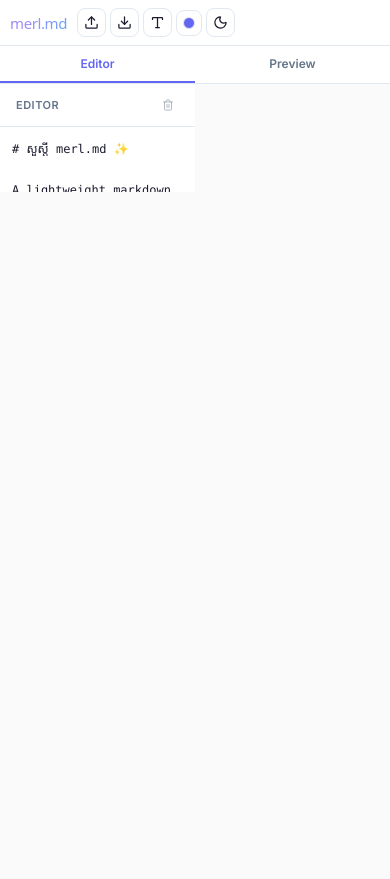
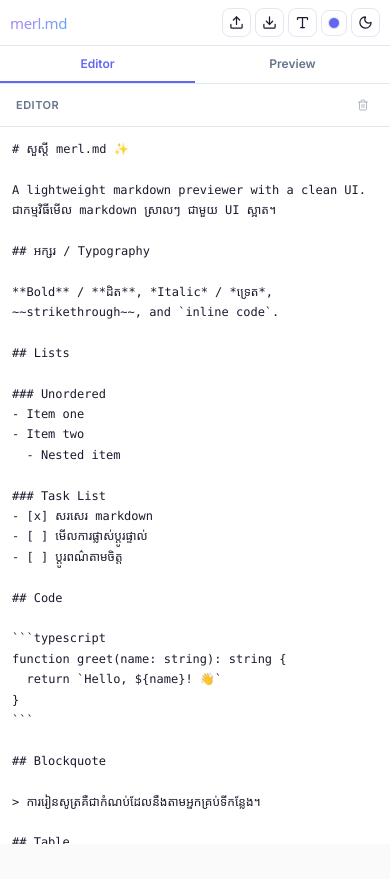
Before and after one commit to Lachsokhour/merl.md, a React (Vite) app: page / in a window 390 px wide. After the commit the page ends 850 px from the top, so only its background shows below. Built offline with nearby package versions, Linux system fonts and the light colour scheme.

Commit message:
feat: improve toolbar layout, responsive popovers, and positioning logic

```diff
--- a/src/App.tsx
+++ b/src/App.tsx
@@ -438,7 +438,7 @@ ${innerHtml}
   }, [content])
 
   return (
-    <div>
+    <div className="app-root">
       <Toolbar
         theme={theme}
         onToggleTheme={toggleTheme}
--- a/src/components/AccentPicker.tsx
+++ b/src/components/AccentPicker.tsx
@@ -1,5 +1,9 @@
-import { useState, useRef, useEffect } from 'react'
+import { useState, useRef, useEffect, useCallback } from 'react'
+import { createPortal } from 'react-dom'
 import { Check } from 'lucide-react'
+
+const PANEL_WIDTH = 190
+const PAD = 8
 
 interface AccentPickerProps {
   accentColor: string | null
@@ -16,9 +20,29 @@ export default function AccentPicker({ accentColor, onChangeAccentColor }: Accen
   const [open, setOpen] = useState(false)
   const panelRef = useRef<HTMLDivElement>(null)
   const btnRef = useRef<HTMLButtonElement>(null)
+  const [pos, setPos] = useState({ top: 0, left: 0 })
+
+  const updatePos = useCallback(() => {
+    const btn = btnRef.current
+    if (!btn) return
+    const r = btn.getBoundingClientRect()
+    const cw = document.documentElement.clientWidth
+    const pw = PANEL_WIDTH
+    const center = r.left + r.width / 2
+    let left: number
+    if (center > cw / 2) {
+      left = r.right - pw
+    } else {
+      left = r.left
+    }
+    left = Math.max(PAD, Math.min(left, cw - pw - PAD))
+    setPos({ top: r.bottom + 6, left })
+  }, [])
 
   useEffect(() => {
     if (!open) return
+    updatePos()
+
     function onDown(e: MouseEvent) {
       if (panelRef.current?.contains(e.target as Node)) return
       if (btnRef.current?.contains(e.target as Node)) return
@@ -26,7 +50,7 @@ export default function AccentPicker({ accentColor, onChangeAccentColor }: Accen
     }
     document.addEventListener('mousedown', onDown)
     return () => document.removeEventListener('mousedown', onDown)
-  }, [open])
+  }, [open, updatePos])
 
   return (
     <div style={{ position: 'relative' }}>
@@ -50,8 +74,12 @@ export default function AccentPicker({ accentColor, onChangeAccentColor }: Accen
         <span className="toolbar-btn-label">Accent</span>
       </button>
 
-      {open && (
-        <div ref={panelRef} className="font-panel" style={{ minWidth: 190, right: 0 }}>
+      {open && createPortal(
+        <div
+          ref={panelRef}
+          className="font-panel"
+          style={{ position: 'fixed', top: pos.top, left: pos.left, zIndex: 1000, minWidth: PANEL_WIDTH }}
+        >
           <div style={{ fontSize: 11, fontWeight: 600, textTransform: 'uppercase', letterSpacing: '0.4px', color: 'var(--text2)', marginBottom: 8 }}>
             Accent Color
           </div>
@@ -109,7 +137,8 @@ export default function AccentPicker({ accentColor, onChangeAccentColor }: Accen
               Reset to default
             </button>
           )}
-        </div>
+        </div>,
+        document.body
       )}
     </div>
   )
--- a/src/components/FontSettings.tsx
+++ b/src/components/FontSettings.tsx
@@ -1,6 +1,10 @@
-import { useState, useRef, useEffect } from 'react'
+import { useState, useRef, useEffect, useCallback } from 'react'
+import { createPortal } from 'react-dom'
 import { Type } from 'lucide-react'
 import { ENGLISH_FONTS, KHMER_FONTS } from '../fonts'
+
+const PANEL_WIDTH = 210
+const PAD = 8
 
 interface FontSettingsProps {
   englishFont: string
@@ -18,9 +22,29 @@ export default function FontSettings({
   const [open, setOpen] = useState(false)
   const panelRef = useRef<HTMLDivElement>(null)
   const btnRef = useRef<HTMLButtonElement>(null)
+  const [pos, setPos] = useState({ top: 0, left: 0 })
+
+  const updatePos = useCallback(() => {
+    const btn = btnRef.current
+    if (!btn) return
+    const r = btn.getBoundingClientRect()
+    const cw = document.documentElement.clientWidth
+    const pw = PANEL_WIDTH
+    const center = r.left + r.width / 2
+    let left: number
+    if (center > cw / 2) {
+      left = r.right - pw
+    } else {
+      left = r.left
+    }
+    left = Math.max(PAD, Math.min(left, cw - pw - PAD))
+    setPos({ top: r.bottom + 6, left })
+  }, [])
 
   useEffect(() => {
     if (!open) return
+    updatePos()
+
     function handleClick(e: MouseEvent) {
       if (
         panelRef.current && !panelRef.current.contains(e.target as Node) &&
@@ -31,7 +55,7 @@ export default function FontSettings({
     }
     document.addEventListener('mousedown', handleClick)
     return () => document.removeEventListener('mousedown', handleClick)
-  }, [open])
+  }, [open, updatePos])
 
   return (
     <div style={{ position: 'relative' }}>
@@ -45,8 +69,12 @@ export default function FontSettings({
         <span className="toolbar-btn-label">Font</span>
       </button>
 
-      {open && (
-        <div ref={panelRef} className="font-panel">
+      {open && createPortal(
+        <div
+          ref={panelRef}
+          className="font-panel"
+          style={{ position: 'fixed', top: pos.top, left: pos.left, zIndex: 1000 }}
+        >
           <label className="font-label">
             <span>English</span>
             <select
@@ -71,7 +99,8 @@ export default function FontSettings({
               ))}
             </select>
           </label>
-        </div>
+        </div>,
+        document.body
       )}
     </div>
   )
--- a/src/components/Toolbar.tsx
+++ b/src/components/Toolbar.tsx
@@ -60,6 +60,7 @@ export default function Toolbar({
         {fileName && <small>{fileName}</small>}
       </div>
 
+      <div className="toolbar-scroll">
         <button className="toolbar-btn" onClick={handleOpen} title="Open .md file">
           <Upload size={15} />
           <span className="toolbar-btn-label">Open</span>
@@ -111,6 +112,7 @@ export default function Toolbar({
         <span className="toolbar-stats">
           {words} words · {chars} chars
         </span>
+      </div>
     </header>
   )
 }
--- a/src/index.css
+++ b/src/index.css
@@ -31,7 +31,17 @@
   padding: 0;
 }
 
-html, body, #root {
+html, body {
+  height: 100%;
+}
+
+#root {
+  height: 100%;
+}
+
+.app-root {
+  display: flex;
+  flex-direction: column;
   height: 100%;
 }
 
@@ -177,12 +187,17 @@ body {
   white-space: nowrap;
 }
 
+.toolbar-scroll {
+  display: flex;
+  align-items: center;
+  justify-content: end;
+  gap: inherit;
+  flex: 1;
+  min-width: 0;
+}
+
 /* ── Font Settings Panel ── */
 .font-panel {
-  position: absolute;
-  top: calc(100% + 6px);
-  right: 0;
-  z-index: 100;
   background: var(--surface);
   border: 1px solid var(--border);
   border-radius: var(--radius);
@@ -224,8 +239,9 @@ body {
 
 /* ── Layout ── */
 .app-container {
+  flex: 1;
+  min-height: 0;
   display: flex;
-  height: calc(100vh - 57px);
   overflow: hidden;
 }
 
@@ -804,11 +820,16 @@ body {
   .toolbar {
     gap: 4px;
     padding: 8px 10px;
-    overflow-x: auto;
-    -webkit-overflow-scrolling: touch;
   }
 
-  .toolbar::-webkit-scrollbar {
+  .toolbar-scroll {
+    overflow-x: auto;
+    justify-content: end;
+    -webkit-overflow-scrolling: touch;
+    gap: 4px;
+  }
+
+  .toolbar-scroll::-webkit-scrollbar {
     display: none;
   }
 
@@ -844,7 +865,11 @@ body {
 
   .app-container {
     flex-direction: column;
-    height: calc(100vh - 49px);
+  }
+
+  .pane {
+    flex: 1 1 0% !important;
+    width: 100% !important;
   }
 
   .pane-divider {
@@ -888,14 +913,6 @@ body {
   .editor-textarea {
     padding: 14px;
     font-size: 13px;
-  }
-
-  /* Popover positioning: keep within viewport */
-  .font-panel {
-    right: auto;
-    left: 0;
-    min-width: unset;
-    width: max(200px, 50vw);
   }
 
   .preview h1 { font-size: 1.7em; }
```
Lines whose indentation alone changed are shown as unchanged.
